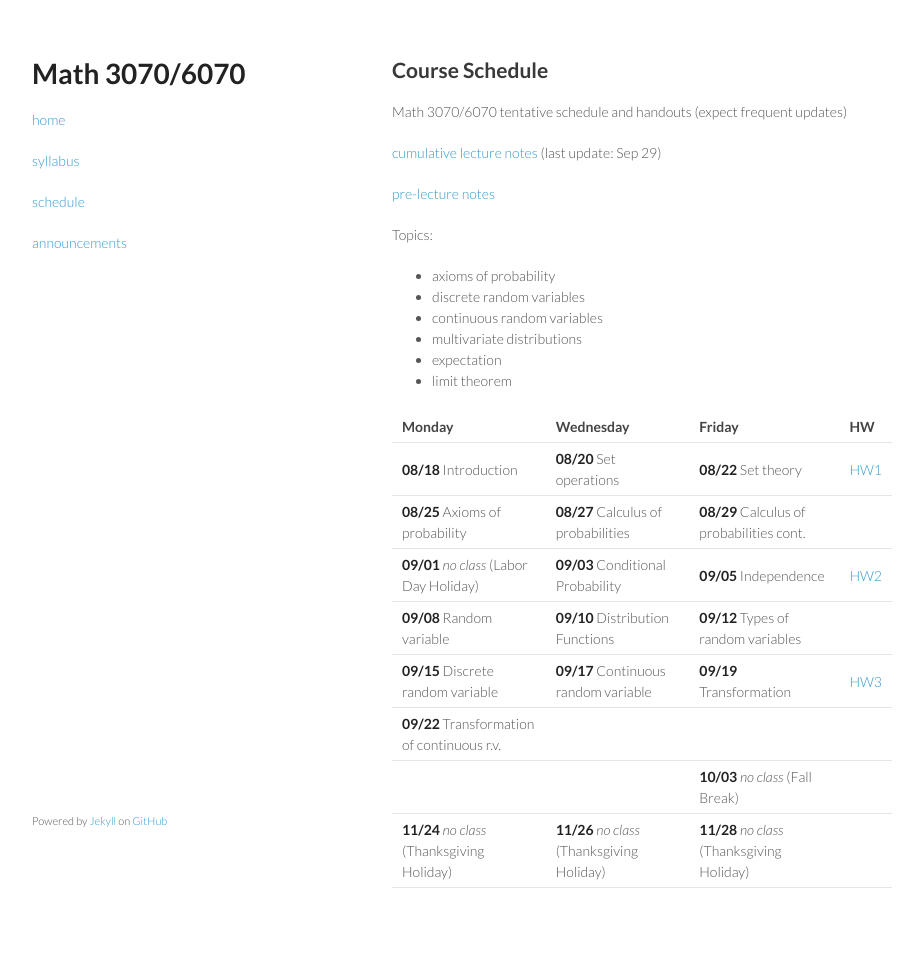
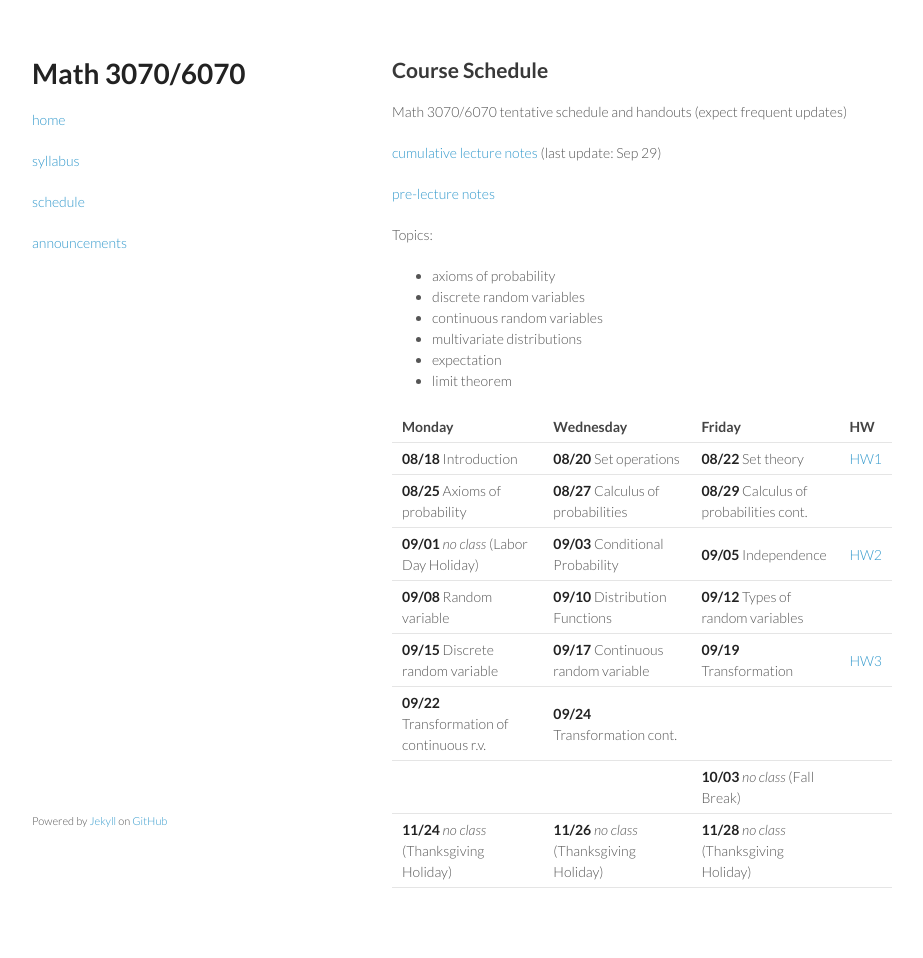
Before and after one commit to tulane-math-3070/2025Fall, a Jekyll site: the page built from schedule/schedule.md, in a window 1280 px wide. Shown: the whole page, without its empty margins (178-1101 px from the left). Built offline with Jekyll 4.4.1, drawn with Linux system fonts in a browser that asks for light colours.

```diff
--- a/schedule/schedule.md
+++ b/schedule/schedule.md
@@ -31,6 +31,6 @@ Topics:
 | **09/01** _no class_ (Labor Day Holiday) | **09/03** Conditional Probability | **09/05** Independence | [HW2](../HW/HW1.5/HW2.pdf) |
 | **09/08** Random variable | **09/10** Distribution Functions | **09/12** Types of random variables |  |
 | **09/15** Discrete random variable | **09/17** Continuous random variable | **09/19** Transformation | [HW3](../HW/HW2/HW3.pdf) |
-| **09/22** Transformation of continuous r.v. | | | |
+| **09/22** Transformation of continuous r.v. | **09/24** Transformation cont. | | |
 | | | **10/03** _no class_ (Fall Break) | |
 | **11/24** _no class_ (Thanksgiving Holiday) | **11/26**  _no class_ (Thanksgiving Holiday) | **11/28**  _no class_ (Thanksgiving Holiday) | |
```
Also changed, not shown: 2 other files.
